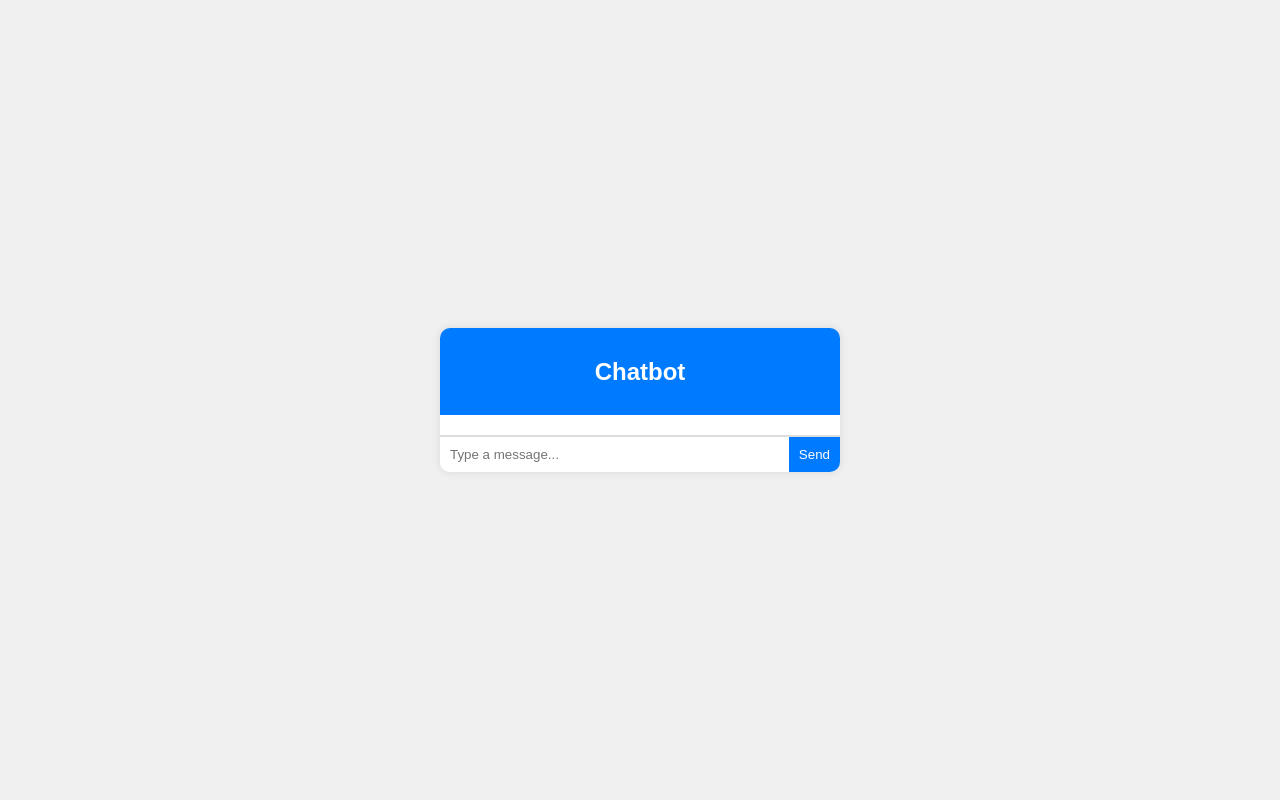
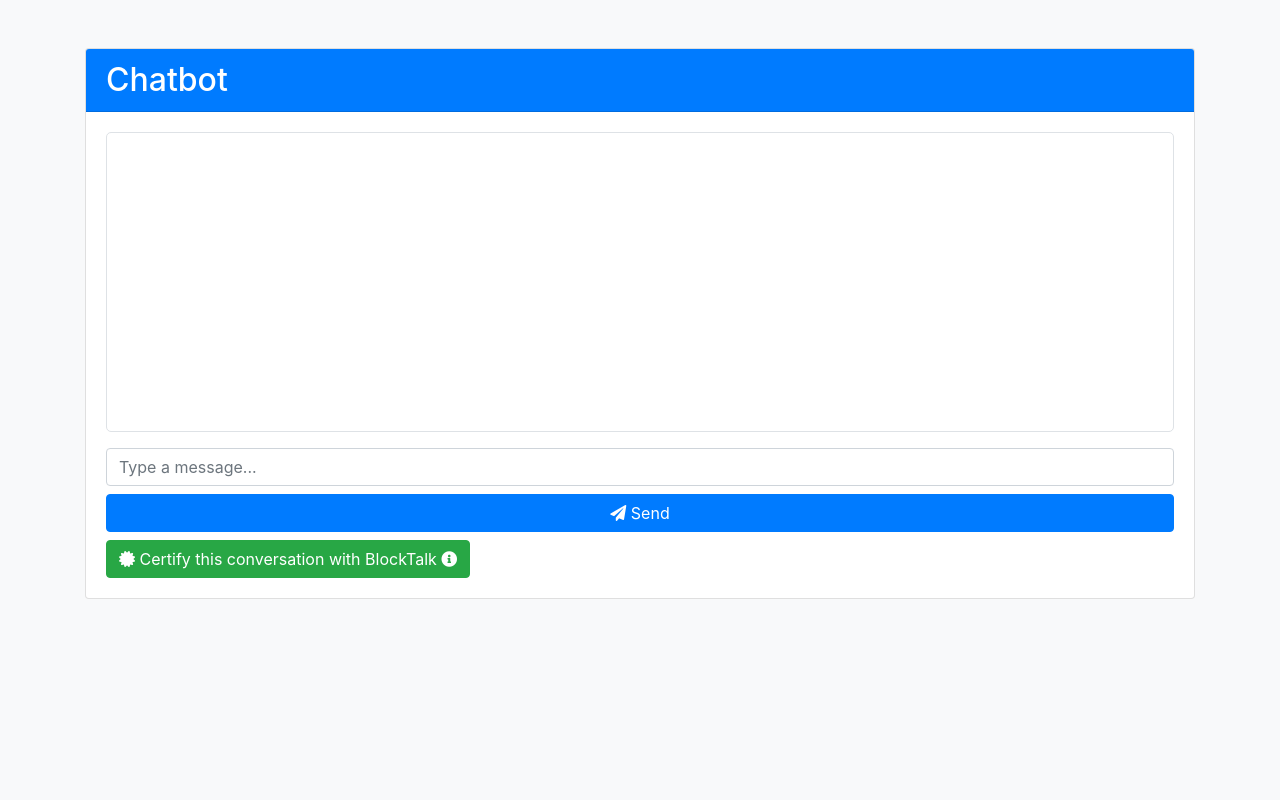
Before and after one commit to Christof93/BlockChatDemo, a Flask app: page / in a window 1280 px wide. Run offline with Flask 3, Linux system fonts and the light colour scheme; some libraries are stand-ins or nearby versions.

Commit message:
simple user interface

```diff
--- a/app.py
+++ b/app.py
@@ -12,11 +12,24 @@ def index():
 def chat():
     user_message = request.json.get('message')
     bot_response = get_bot_response(user_message)
-    print(user_message)
-
     log_conversation('User', user_message)
     log_conversation('Bot', bot_response)
     return jsonify({'response': bot_response})
+
+@app.route('/certify', methods=['POST'])
+def certify():
+    conversation = request.json.get('conversation')
+    if not conversation:
+        return jsonify({'success': False})
+
+    # Create a hash of the entire conversation
+    conversation_str = str(conversation)
+    conversation_hash = hashlib.sha256(conversation_str.encode()).hexdigest()
+
+    # Log the conversation hash (this simulates adding it to a blockchain)
+    print(f'Certified conversation with hash: {conversation_hash}')
+
+    return jsonify({'success': True})
 
 def get_bot_response(message):
     if 'hello' in message.lower():
--- /dev/null
+++ b/requirements.txt
@@ -0,0 +1,2 @@
+Flask
+opentimestamps-client
--- a/static/css/styles.css
+++ b/static/css/styles.css
@@ -1,57 +1,24 @@
 body {
-    font-family: Arial, sans-serif;
-    display: flex;
-    justify-content: center;
-    align-items: center;
-    height: 100vh;
-    background-color: #f0f0f0;
-    margin: 0;
-}
-
-.chat-container {
-    width: 400px;
-    background-color: white;
-    border-radius: 10px;
-    box-shadow: 0 0 10px rgba(0, 0, 0, 0.1);
-    overflow: hidden;
-    display: flex;
-    flex-direction: column;
-}
-
-.chat-header {
-    background-color: #007bff;
-    color: white;
-    padding: 10px;
-    text-align: center;
+    background-color: #f8f9fa;
 }
 
 .chat-window {
-    flex: 1;
+    height: 300px;
+    overflow-y: auto;
+    border: 1px solid #dee2e6;
     padding: 10px;
-    overflow-y: auto;
-    border-bottom: 1px solid #ddd;
+    border-radius: 5px;
+    background-color: #ffffff;
 }
 
-.chat-input-container {
-    display: flex;
-    border-top: 1px solid #ddd;
+.message {
+    margin-bottom: 10px;
 }
 
-#chat-input {
-    flex: 1;
-    padding: 10px;
-    border: none;
-    outline: none;
+.message.user {
+    text-align: right;
 }
 
-button {
-    padding: 10px;
-    background-color: #007bff;
-    color: white;
-    border: none;
-    cursor: pointer;
+.message.bot {
+    text-align: left;
 }
-
-button:hover {
-    background-color: #0056b3;
-}
--- a/static/js/script.js
+++ b/static/js/script.js
@@ -1,4 +1,5 @@
 let chatWindow = document.getElementById('chat-window');
+let conversation = [];
 
 function sendMessage() {
     let input = document.getElementById('chat-input');
@@ -6,6 +7,7 @@ function sendMessage() {
 
     if (message !== '') {
         addMessage('User', message);
+        conversation.push({ sender: 'User', message: message });
         input.value = '';
 
         fetch('/chat', {
@@ -18,6 +20,7 @@ function sendMessage() {
         .then(response => response.json())
         .then(data => {
             addMessage('Bot', data.response);
+            conversation.push({ sender: 'Bot', message: data.response });
         });
     }
 }
@@ -29,3 +32,21 @@ function addMessage(sender, message) {
     chatWindow.appendChild(messageElement);
     chatWindow.scrollTop = chatWindow.scrollHeight;
 }
+
+function certifyConversation() {
+    fetch('/certify', {
+        method: 'POST',
+        headers: {
+            'Content-Type': 'application/json'
+        },
+        body: JSON.stringify({ conversation: conversation })
+    })
+    .then(response => response.json())
+    .then(data => {
+        if (data.success) {
+            alert('Conversation certified successfully!');
+        } else {
+            alert('Failed to certify the conversation.');
+        }
+    });
+}
--- a/templates/index.html
+++ b/templates/index.html
@@ -4,19 +4,42 @@
     <meta charset="UTF-8">
     <meta name="viewport" content="width=device-width, initial-scale=1.0">
     <title>Chatbot Interface</title>
+    <link rel="stylesheet" href="https://stackpath.bootstrapcdn.com/bootstrap/4.5.2/css/bootstrap.min.css">
+    <link rel="stylesheet" href="https://cdnjs.cloudflare.com/ajax/libs/font-awesome/5.15.4/css/all.min.css">
     <link rel="stylesheet" href="{{ url_for('static', filename='css/styles.css') }}">
 </head>
 <body>
-    <div class="chat-container">
-        <div class="chat-header">
-            <h2>Chatbot</h2>
-        </div>
-        <div class="chat-window" id="chat-window"></div>
-        <div class="chat-input-container">
-            <input type="text" id="chat-input" placeholder="Type a message..." />
-            <button onclick="sendMessage()">Send</button>
+    <div class="container mt-5">
+        <div class="card">
+            <div class="card-header bg-primary text-white">
+                <h2 class="mb-0">Chatbot</h2>
+            </div>
+            <div class="card-body">
+                <div class="chat-window" id="chat-window"></div>
+                <div class="chat-input-container mt-3">
+                    <input type="text" id="chat-input" class="form-control mb-2" placeholder="Type a message..." />
+                    <button class="btn btn-primary btn-block" onclick="sendMessage()">
+                        <i class="fas fa-paper-plane"></i> Send
+                    </button>
+                    <div class="d-flex justify-content-between align-items-center mt-2">
+                        <button id="certify-btn" class="btn btn-success" onclick="certifyConversation()">
+                            <i class="fas fa-certificate"></i> Certify this conversation with BlockTalk
+                            <i class="fas fa-info-circle" type="button" data-toggle="collapse" data-target="#info-collapse" onclick="(evt) => {console.log('stop propapgation');evt.stopImmediatePropagation()}"></i>
+                        </button>
+
+                    </div>
+                    <div id="info-collapse" class="collapse mt-2">
+                        <div class="alert alert-info" role="alert">
+                            Certifying this conversation with BlockTalk will create a record on the blockchain to verify the authenticity of the conversation. This record helps ensure that the conversation has not been tampered with and provides a proof of integrity.
+                        </div>
+                    </div>
+                </div>
+            </div>
         </div>
     </div>
+    <script src="https://code.jquery.com/jquery-3.5.1.slim.min.js"></script>
+    <script src="https://cdn.jsdelivr.net/npm/@popperjs/core@2.5.3/dist/umd/popper.min.js"></script>
+    <script src="https://stackpath.bootstrapcdn.com/bootstrap/4.5.2/js/bootstrap.min.js"></script>
     <script src="{{ url_for('static', filename='js/script.js') }}"></script>
 </body>
 </html>
```
